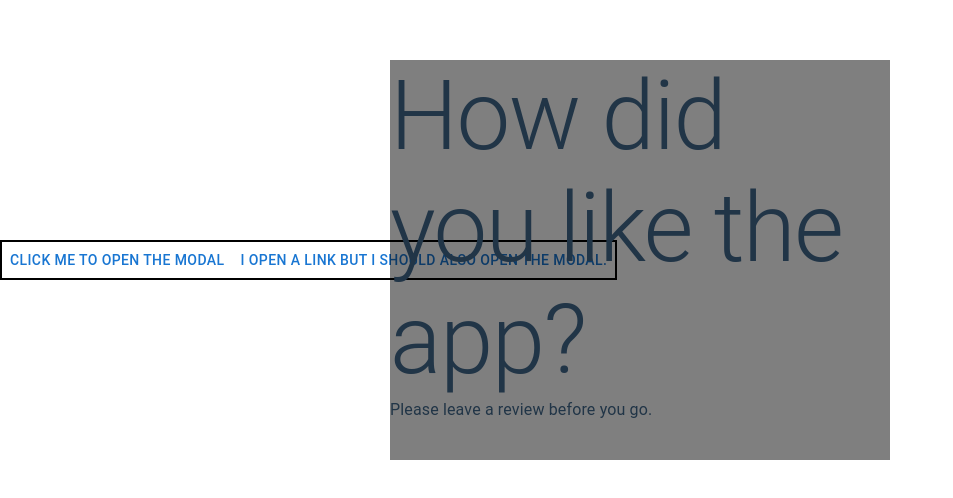
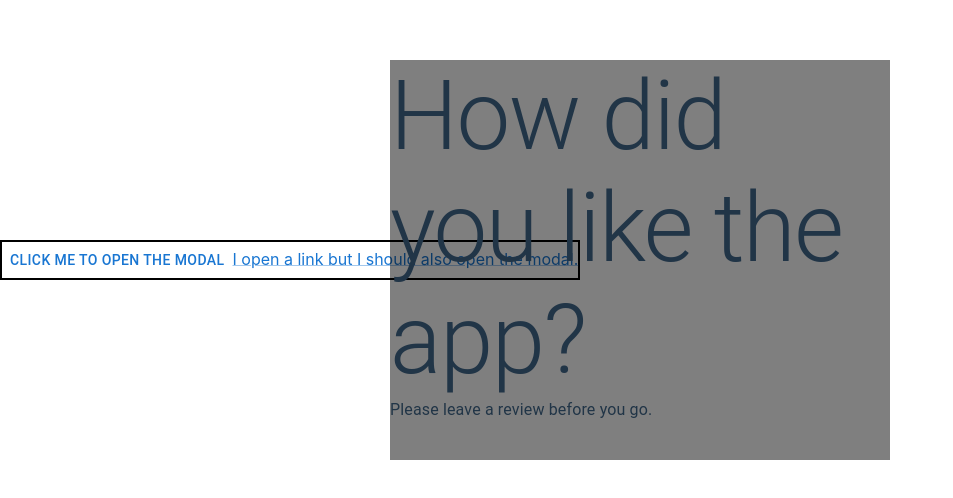
Before and after one commit to sanjay5129/json-field-renderer, a React (Vite) app: page / in a window 1280 px wide. Shown: the part 140-638 px from the top of the page, without its empty margins (0-953 px from the left). Built offline with nearby package versions, Linux system fonts and the light colour scheme.

Commit message:
Added small adjustments and fixes

```diff
--- a/src/components/Link.jsx
+++ b/src/components/Link.jsx
@@ -2,6 +2,6 @@ import Link from '@mui/material/Link';
 
 export default function LinkComponent({ url, text }) {
   return (
-    <Link href={url}>{text}</Link>
+    <Link  target="_blank" href={url}>{text}</Link>
   )
 }
--- a/src/components/Modal.jsx
+++ b/src/components/Modal.jsx
@@ -12,7 +12,7 @@ export default function ModalComponent({ isOpen, name, children, stateValue, han
       }}
       onClose={handleModalClose(name)}
       name={name}
-      open={typeof stateValue === Boolean ? stateValue : isOpen}
+      open={stateValue === undefined ? isOpen : stateValue}
     >
       <>
         {children}
--- a/src/containers/FieldRenderer/fieldData.js
+++ b/src/containers/FieldRenderer/fieldData.js
@@ -1,6 +1,7 @@
 import Modal from '../../components/Modal'
 import List from '../../components/List'
 import Button from '../../components/Button'
+import Link from '../../components/Link'
 import Box from '../../components/Box'
 import Typography from '../../components/Typography'
 
@@ -47,7 +48,7 @@ const componentMapper = (handleModalClose) => ({
   },
   LinkComponent: {
     children: false,
-    Component: Button,
+    Component: Link,
   },
 })
 
--- a/src/containers/FieldRenderer/useFieldRenderer.jsx
+++ b/src/containers/FieldRenderer/useFieldRenderer.jsx
@@ -3,14 +3,13 @@ import componentMapper from "./fieldData";
 
 const useFieldRenderer = () => {
   let componentCounter = 0;
-  const [fieldState, setFieldState] = useState({});
+  const [fieldState, setFieldState] = useState({ModalComponent1: true});
 
-  const handleModalClose = (modalName) => () => {
+  const handleModalClose = (modalName) => () =>
     setFieldState((prev) => ({
       ...prev,
       [modalName]: false,
     }));
-  };
 
   const componentMap = componentMapper(handleModalClose);
 
```
Also changed, not shown: 1 other file (tests, documents, lock files or other folders).
